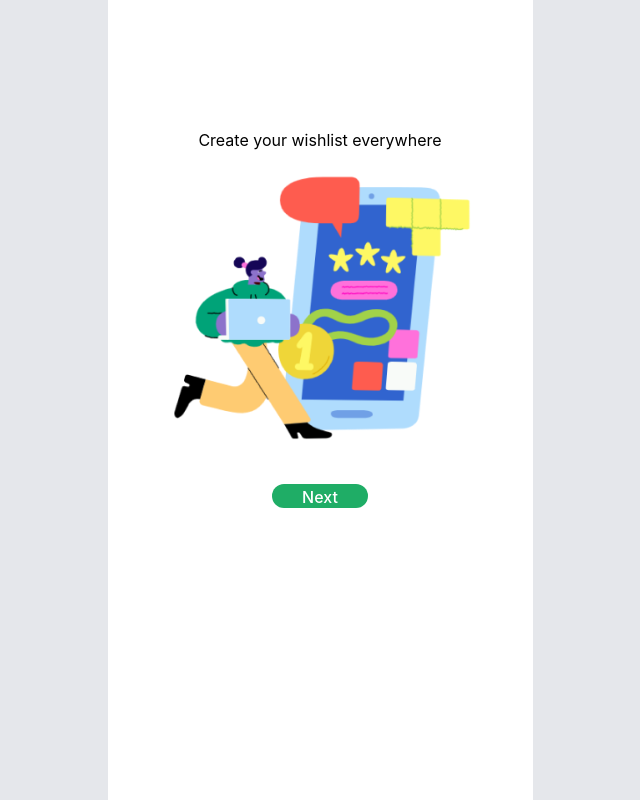
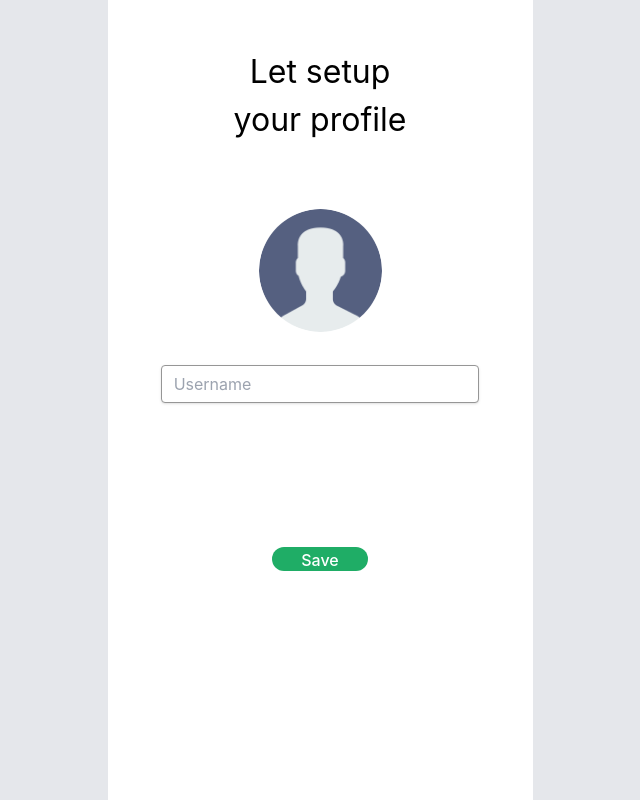
Before and after one commit to next-3-revou/gifty-fe-dev, a React (Vite) app: page /avatar in a window 1280 px wide. Before the commit this address led to /. Shown: the whole page, without its empty margins (320-960 px from the left). Built offline with nearby package versions, Linux system fonts and the light colour scheme.

Commit message:
feat: add avatar page

```diff
--- a/src/component/atom/Carousel/index.jsx
+++ b/src/component/atom/Carousel/index.jsx
@@ -1,8 +1,6 @@
 /* eslint-disable react/prop-types */
 import { useRef, useState } from 'react'
 import Slider from "react-slick";
-import { Link } from "react-router-dom";
-import { Button, Modal } from 'antd';
 import './styles.css'
 import "slick-carousel/slick/slick.css";
 import "slick-carousel/slick/slick-theme.css";
@@ -15,7 +13,6 @@ import CarouselList from '../CarouselList';
 
 const Carousels = ({onClick}) => {
   const [count, setCount] = useState(0)
-  const [open, setOpen] = useState(false);
 
   let sliderRef = useRef(null);
   const next = () => {
--- a/src/component/molecules/Form/index.jsx
+++ b/src/component/molecules/Form/index.jsx
@@ -48,7 +48,7 @@ const Forms = ({type, onClick, title}) => {
       </>
 
       )
-  } else {
+  } else if(type === "payment") {
     return (
       <>
         <div className="form-titles text-black">
@@ -87,10 +87,26 @@ const Forms = ({type, onClick, title}) => {
             <p><span className="text-red-600">*</span>This payment information will automatically added as your payment info in split bill session</p>
           </div>
           <div className="flex items-center justify-center">
-            <Buttons title={"Save"} size={"sm"} />
+            <Buttons title={"Save"} size={"sm"} onClick={onClick} />
           </div>
         </form>
 
+      </>
+    )
+  } else {
+    return (
+      <>
+        <div className="mb-4 pb-32">
+          <input
+            className="shadow appearance-none border border-[#969696] rounded w-9/12 py-2 px-3 text-gray-700 leading-tight focus:outline-none focus:shadow-outline"
+            id="username"
+            type="text"
+            placeholder="Username"
+          />
+        </div>
+        <div className="flex items-center justify-center">
+          <Buttons title={"Save"} size={"sm"} onClick={onClick} />
+        </div>
       </>
     )
   }
--- /dev/null
+++ b/src/page/Avatar/index.jsx
@@ -0,0 +1,41 @@
+// import React from 'react'
+import { Avatar} from 'antd';
+import user from '../../uploads/images/user.png'
+import Forms from '../../component/molecules/Form';
+import './styles.css'
+
+const Avatars = () => {
+	return (
+		<>
+			<main className="bg-gray-200">
+				<section
+					className="relative mx-auto flex h-[100dvh] w-full max-w-[425px] flex-1 flex-col bg-white"
+					style={{ opacity: 1, transform: "none" }}
+				>
+					<section className="flex h-full flex-col overflow-x-hidden">
+						<div className="container flex h-full flex-col pb-4 pt-6">
+							<div className="flex h-full flex-col justify-between">
+								<div className="mt-6">
+									<div className="relative flex flex-col pb-20">
+										<div className="title-page text-black pb-16">
+											<p>Let setup</p>
+											<p>your profile</p>
+										</div>
+										<div className="avatar-section pb-5">
+										<Avatar size={125} src={user} />
+										</div>
+										<div className="avatar-content py-3">
+											<Forms type={"avatar"} />
+										</div>
+									</div>
+								</div>
+							</div>
+						</div>
+					</section>
+				</section>
+			</main>
+		</>
+	)
+}
+
+export default Avatars
--- /dev/null
+++ b/src/page/Avatar/styles.css
@@ -0,0 +1,3 @@
+.title-page p {
+    font-size: 2rem;
+}
--- a/src/page/Payment/index.jsx
+++ b/src/page/Payment/index.jsx
@@ -1,7 +1,15 @@
 // import React from 'react'
 import Forms from '../../component/molecules/Form'
+import { useNavigate  } from 'react-router-dom';
+
 
 const Payment = () => {
+	const navigate = useNavigate();
+
+  const avatarPage = (e) => {
+    e.preventDefault();
+    navigate('/avatar')
+  }
 
   return (
     <>
@@ -15,7 +23,7 @@ const Payment = () => {
               <div className="flex h-full flex-col justify-between">
                 <div className="mt-6">
                   <div className="relative pt-20 pb-20">
-                    <Forms type={"payment"} title={"One more to go, add your Payment Information"} />
+                    <Forms type={"payment"} title={"One more to go, add your Payment Information"} onClick={(e) => avatarPage(e)} />
                   </div>
                 </div>
               </div>
--- a/src/route/index.jsx
+++ b/src/route/index.jsx
@@ -1,15 +1,15 @@
 import { Navigate, Route, Routes } from 'react-router-dom';
 import Dashboard from '../page/Dashboard'
 import FrontPage from '../page/FrontPage';
-import SignUp from '../page/SignUp';
 import Payment from '../page/Payment';
+import Avatars from '../page/Avatar';
 
 export const PublicRoutes = () => {
   return (
       <Routes>
           <Route path='/' element={<FrontPage />} />
-          <Route path='/signup' element={<SignUp />} />
           <Route path='/paymethod' element={<Payment />} />
+          <Route path='/avatar' element={<Avatars />} />
           <Route path='*' element={<Navigate to='/' replace />} />
       </Routes>
   );
```
Also changed, not shown: src/uploads/images/user.png (added).
